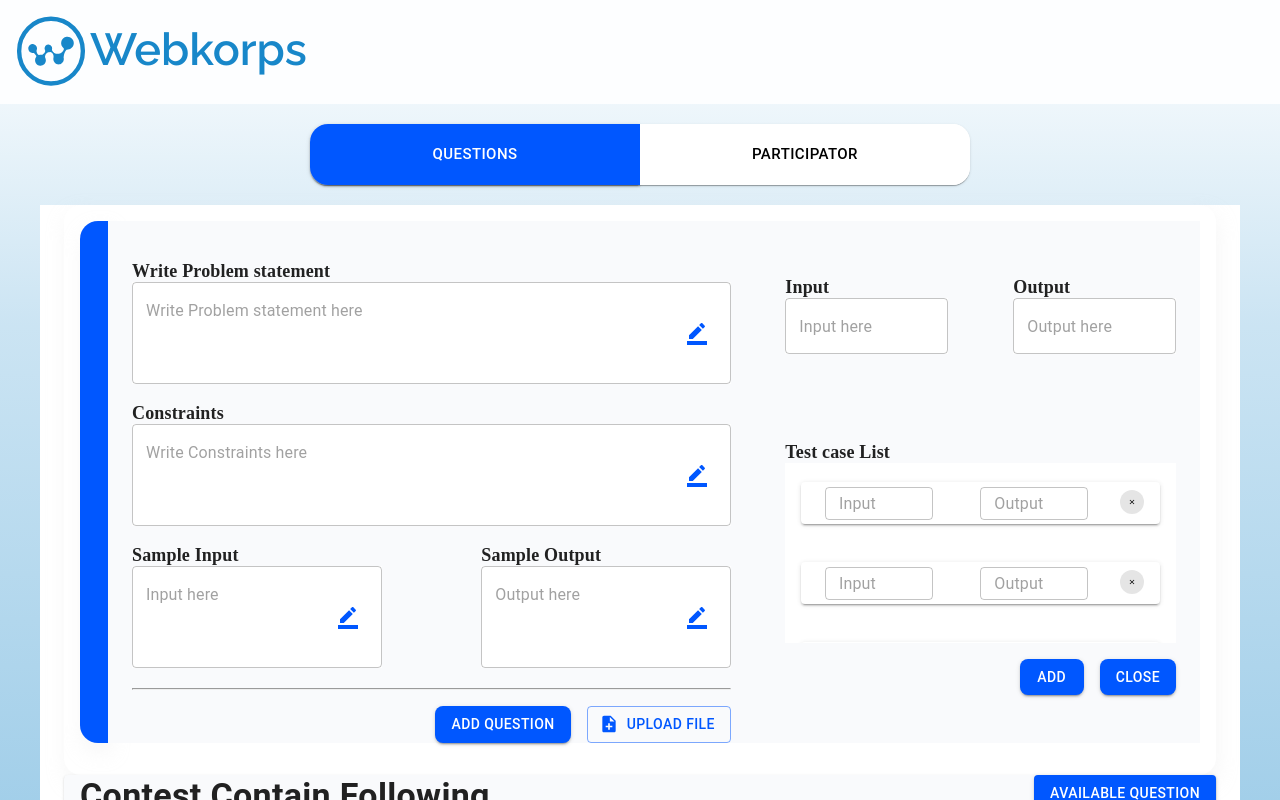
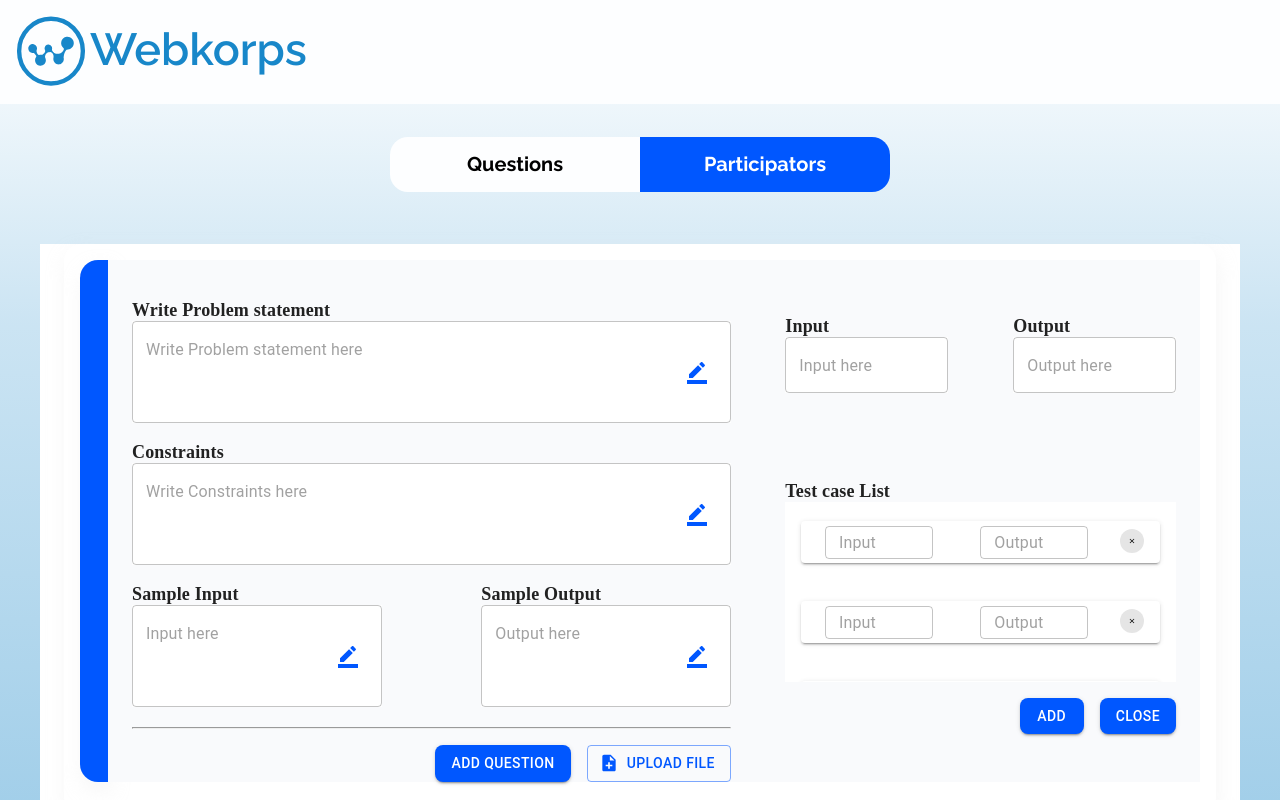
Before and after one commit to amulWebkorps/React-WebkorpsTestEngine, a React (Create React App) app: page /addQuestion in a window 1280 px wide. Built offline with nearby package versions, Linux system fonts and the light colour scheme.

Commit message:
change question button

```diff
--- a/src/components/admin/AnswerSheet.js
+++ b/src/components/admin/AnswerSheet.js
@@ -52,6 +52,7 @@ const MainBox = {
   textAlign: "center",
 };
 const QuestionBox = {
+  cursor:"pointer",
   width: "250px",
   height: "55px",
   background: "#FDFEFF;",
@@ -65,6 +66,7 @@ const QuestionBox = {
 };
 
 const AnswerBox = {
+  cursor:"pointer",
   width: "250px",
   height: "55px",
   background: "#0057FF",
--- a/src/components/admin/Dashbord.jsx
+++ b/src/components/admin/Dashbord.jsx
@@ -235,7 +235,7 @@ const Dashbord = () => {
                 </Card>
               </Grid>
             </Grid>
-            <Grid ml={-5}>
+            <Grid ml={-5} mt={5}>
               <ExpandCircleDownRoundedIcon
                 sx={forwardIcon}
                 fontSize="large"
@@ -247,7 +247,7 @@ const Dashbord = () => {
       ) : (
         <>
           <Container sx={createContext}>
-            <Typography sx={text}>available question</Typography>
+            <Typography sx={text}>Available Question</Typography>
           </Container>
 
           <Container sx={containerStyle}>
@@ -269,15 +269,7 @@ const Dashbord = () => {
                           image={contestImg}
                           alt="green iguana"
                         />
-                        {/* <IconButton
-                          color="primary"
-                          aria-label="add"
-                          sx={delBtn}
-                        >
-                          <CancelIcon
-                            onClick={() => alert("contest deleted succesfully")}
-                          />
-                        </IconButton> */}
+
                         <CardContent sx={cardBody}>
                           <h4 style={contestText}>{levels[index]}</h4>
                           <p style={months}>00 months to 06 months</p>
--- a/src/components/admin/QuestionList.jsx
+++ b/src/components/admin/QuestionList.jsx
@@ -65,8 +65,10 @@ function renderRow(props) {
                 <FormControl
                   sx={{ width: "12ch", height: "5px", marginTop: "5px" }}
                 >
-                  <OutlinedInput placeholder="Output" sx={{ height: "30px" }}
-                                        multiline
+                  <OutlinedInput
+                    placeholder="Output"
+                    sx={{ height: "30px" }}
+                    multiline
                     rows={1}
                     maxRows={10}
                   />
@@ -126,6 +128,42 @@ const topButton = {
   display: "flex",
   justifyContent: "center",
 };
+const MainBox = {
+  height: "15vh",
+  width: "100%",
+  display: "flex",
+  justifyContent: "center",
+  alignItems: "center",
+  textAlign: "center",
+};
+const QuestionBox = {
+  cursor:"pointer",
+  width: "250px",
+  height: "55px",
+  background: "#FDFEFF;",
+  display: "flex",
+  justifyContent: "center",
+  alignItems: "center",
+  textAlign: "center",
+  borderRadius: `18px 0px 0px 18px`,
+  fontWeight: 700,
+  fontSize: "20px",
+};
+
+const AnswerBox = {
+  cursor:"pointer",
+  width: "250px",
+  height: "55px",
+  background: "#0057FF",
+  color: "white",
+  display: "flex",
+  justifyContent: "center",
+  alignItems: "center",
+  textAlign: "center",
+  borderRadius: `0px 18px 18px 0px`,
+  fontWeight: 700,
+  fontSize: "20px",
+};
 
 const delBtn = {
   position: "absolute",
@@ -136,24 +174,7 @@ const delBtn = {
   color: "black",
   borderRadius: "50%",
 };
-const tpBtn = {
-  marginTop: "20px",
-  width: "660px",
-  borderRadius: "17px",
-};
-const qBtn = {
-  borderRadius: "18px 0px 0px 18px",
-  width: "330px",
-  height: "61px",
-  background: "#0057FF",
-};
-const pBtn = {
-  width: "330px",
-  height: "61px",
-  background: "white",
-  color: "black",
-  borderRadius: "0px 18px 18px 0px",
-};
+
 const mainContainer = {
   marginTop: "20px",
   background: "white",
@@ -198,8 +219,7 @@ const btn1 = {
   borderRadius: "8px",
 };
 const QuestionList = () => {
-  const [showq, setShowQ]=useState(false);
-  const navigate=useNavigate();
+  const navigate = useNavigate();
   const classes = useStyles();
   const handleOnchange = (e) => {
     console.log(e.target.value);
@@ -208,20 +228,15 @@ const QuestionList = () => {
     <div style={questionList}>
       <Header />
       <Container sx={topButton}>
-        <Paper sx={tpBtn}>
-          <Grid container>
-            <Grid item>
-              <Button sx={qBtn} size="large" variant="contained">
+
+            <Box sx={MainBox}>
+              <Box sx={QuestionBox} onClick={() => navigate("/addQuestion")}>
                 Questions
-              </Button>
-            </Grid>
-            <Grid item>
-              <Button sx={pBtn} size="large" variant="text" onClick={()=>navigate('/participator')}>
-                Participator
-              </Button>
-            </Grid>
-          </Grid>
-        </Paper>
+              </Box>
+              <Box sx={AnswerBox} onClick={()=>navigate('/participator')}>Participators</Box>
+            </Box>
+
+
       </Container>
       <Container sx={mainContainer}>
         <Grid>
@@ -452,8 +467,6 @@ const QuestionList = () => {
           </Button>
         </Stack> */}
         <AddedQues />
-        {showq &&
-        <All/>}
       </Container>
     </div>
   );
```
